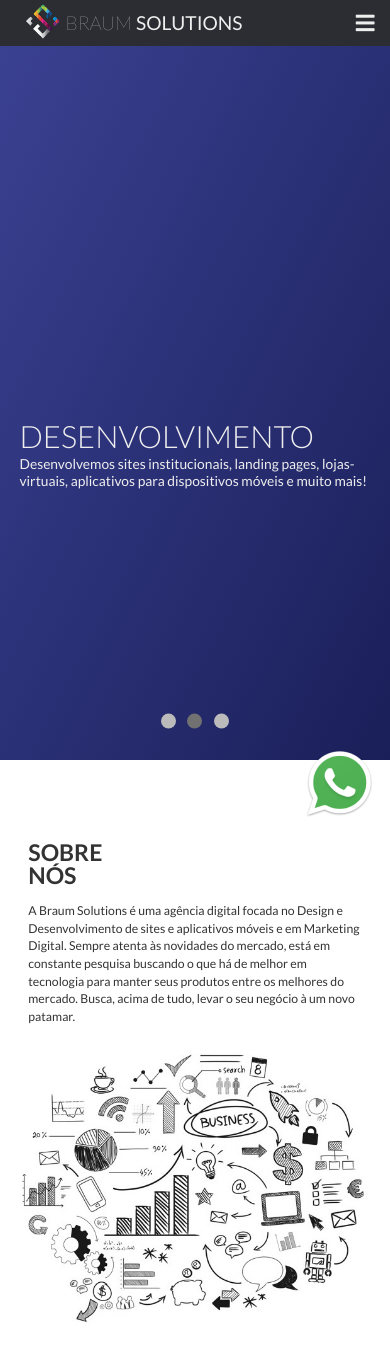
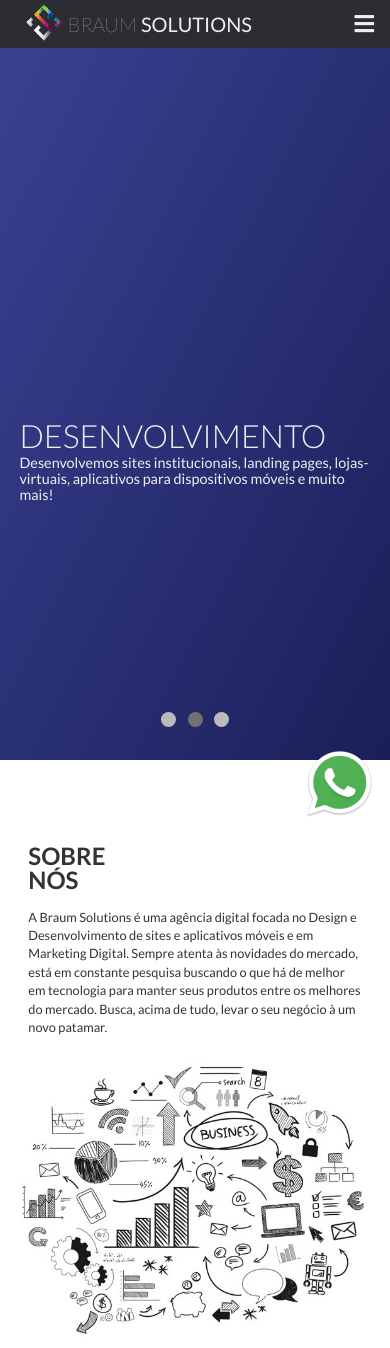
Before and after one commit to Jhessiny/jhessiny.github.io, a PHP site: page /websitebs/index.html in a window 390 px wide. Shown: the top 1348 px of the page. Run offline with PHP 8.4, Linux system fonts and the light colour scheme; some libraries are stand-ins or nearby versions.

Commit message:
correções

```diff
--- a/websitebs/css/estilos.css
+++ b/websitebs/css/estilos.css
@@ -13,6 +13,7 @@ html {
 body {
   box-sizing: border-box;
   font-family: "Lato", sans-serif;
+  line-height: 2.7rem;
 }
 
 /* Menu mobile */
@@ -59,6 +60,7 @@ body {
 .header {
   color: #eee;
   position: relative;
+  line-height: 2rem;
 }
 
 .header__barra {
@@ -83,6 +85,7 @@ body {
 .header__barra-logo h1 {
   font-weight: 100;
   font-size: 2.5rem;
+  margin-bottom: 2rem;
 }
 
 .header__barra-logo h1 span {
@@ -148,6 +151,7 @@ body {
   text-transform: uppercase;
   font-size: 4rem;
   font-weight: 300;
+  line-height: normal;
 }
 
 .montando-site {
@@ -817,7 +821,7 @@ textarea{
 
 @media (max-width: 31.25rem) {
   html {
-    font-size: 48%;
+    font-size: 50%;
   }
   .header__barra-nav .fas {
     right: 2rem;
```
